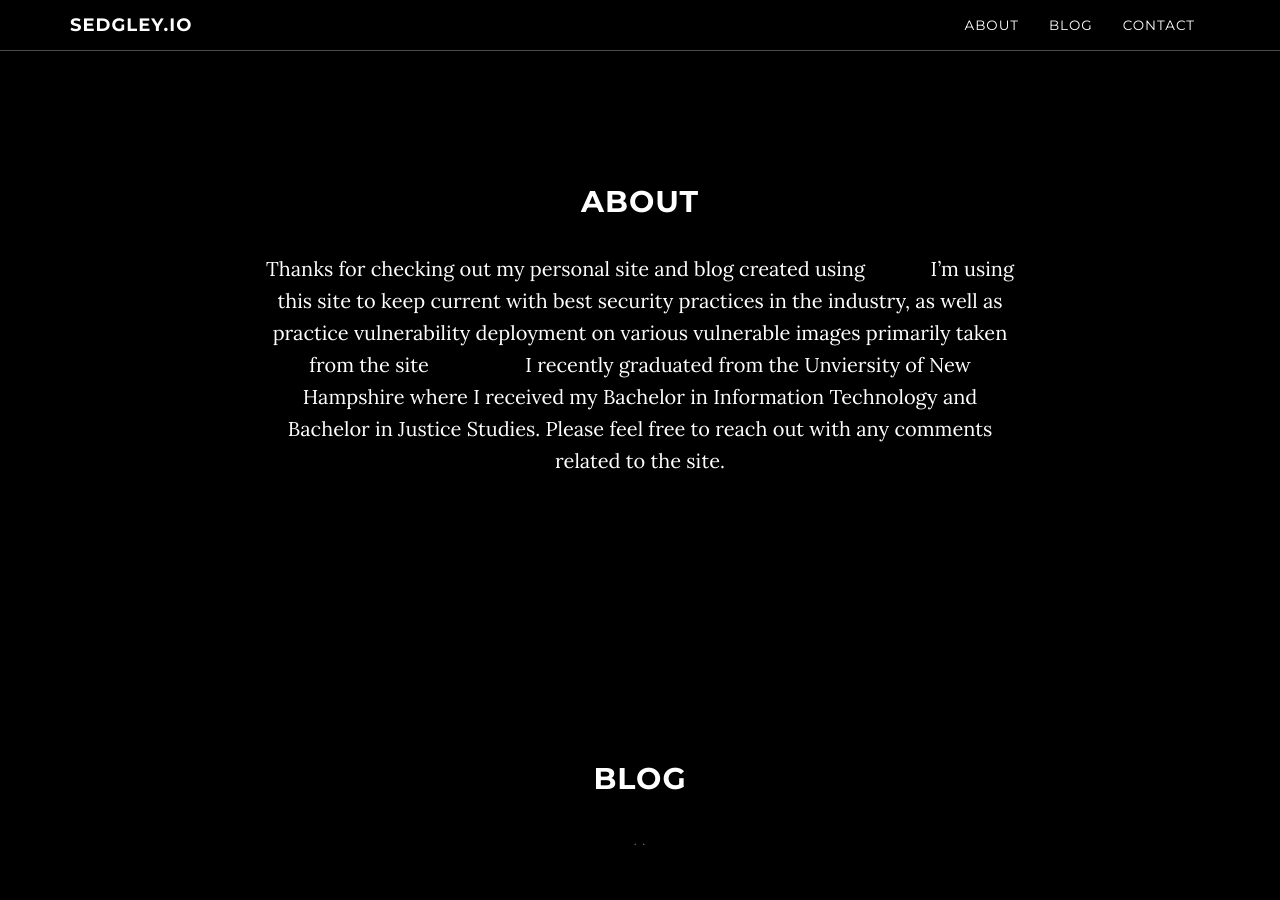
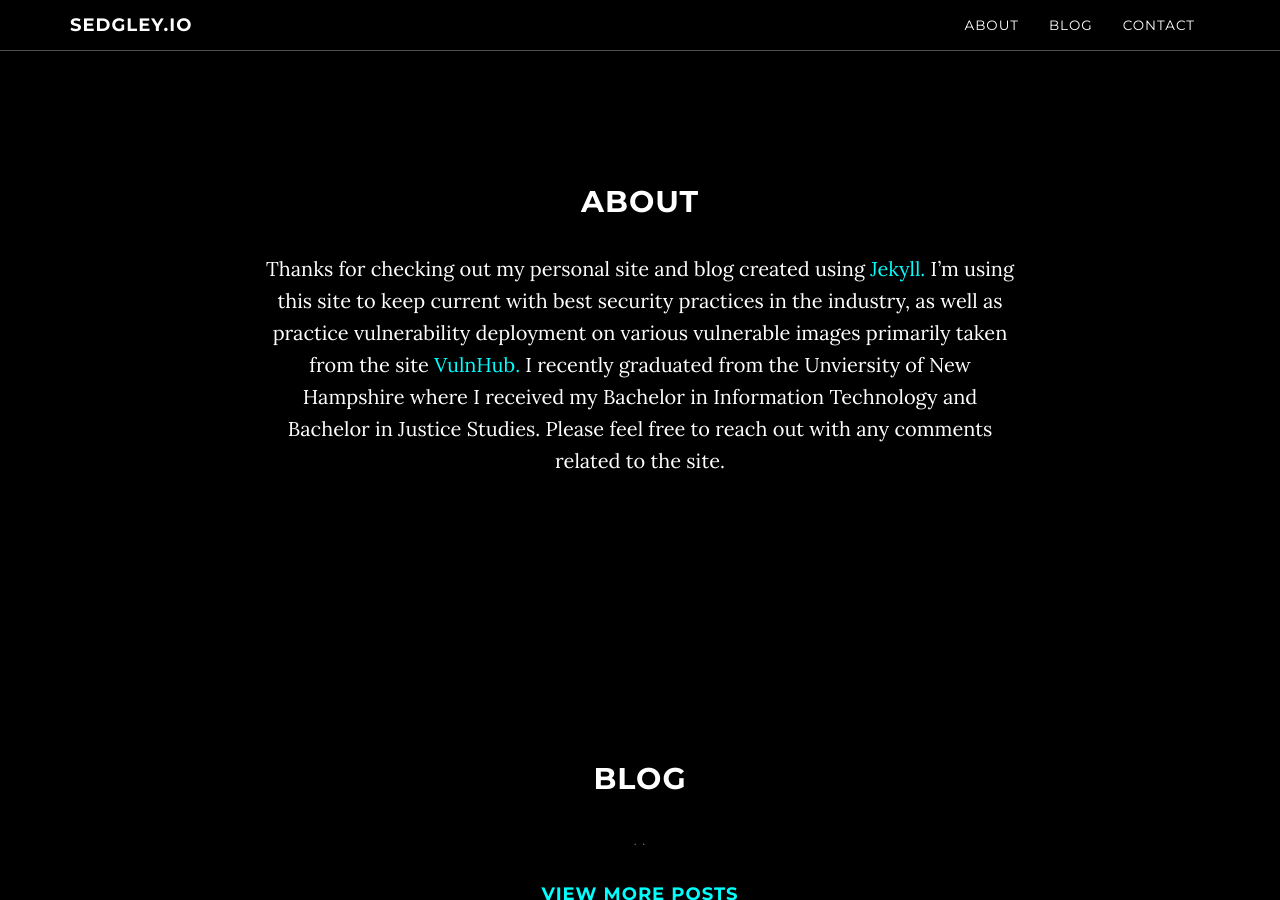
Before and after one commit to cbsedgley/cbsedgley.github.io, a Jekyll site: the page built from index.html, in a window 1280 px wide and 900 px high, scrolled down 965 px. Built offline with Jekyll 4.4.1, drawn with Linux system fonts in a browser that asks for light colours; comment, search, counter and statistics services are not loaded.

Commit message:
Update grayscale.css

```diff
--- a/css/grayscale.css
+++ b/css/grayscale.css
@@ -53,7 +53,7 @@ nop {
 }
 
 a {
-    color: #000;
+    color: #00ffff;
     /* color: #fec503; */
     -webkit-transition: all .2s ease-in-out;
     -moz-transition: all .2s ease-in-out;
```
